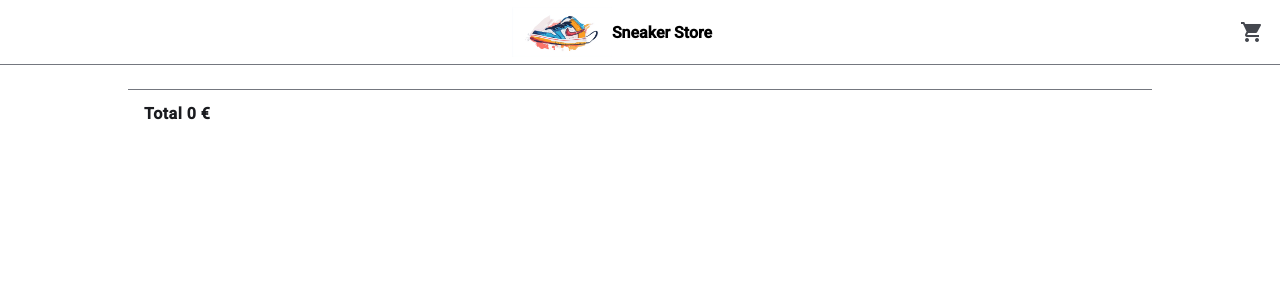
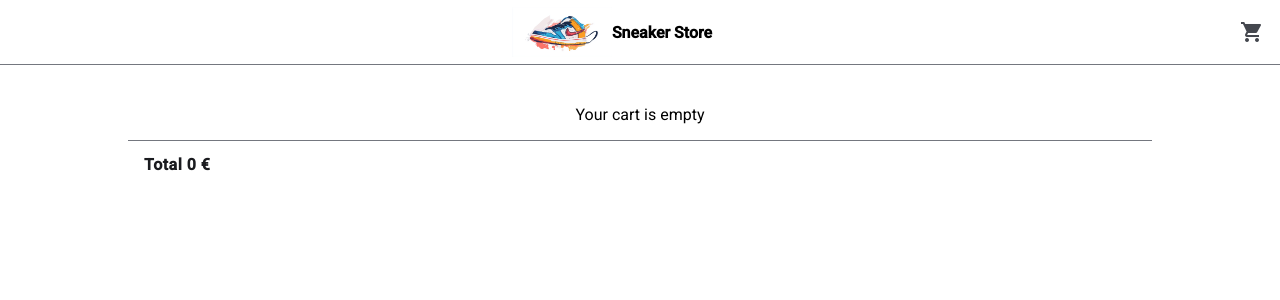
Before and after one commit to MarkusBernhardt/pace-demo-shop, an Angular app: page /cart in a window 1280 px wide. Shown: the top 300 px of the page. Built offline with nearby package versions, Linux system fonts and the light colour scheme.

Commit message:
Cart empty message

```diff
--- a/src/app/pages/cart/cart.component.css
+++ b/src/app/pages/cart/cart.component.css
@@ -1,3 +1,4 @@
 :host {
     width: 100%;
+    height: 100%;
 }
--- a/src/app/pages/cart/cart.component.html
+++ b/src/app/pages/cart/cart.component.html
@@ -1,7 +1,10 @@
 <mat-list>
     <app-product-list-item *ngFor="let product of products$ | async; index as index" [product]="product"
         [index]="index"></app-product-list-item>
-    <mat-divider></mat-divider>
+        <p *ngIf="(products$ | async)?.length == 0 " class="text-center">
+            Your cart is empty
+        </p>
+        <mat-divider></mat-divider>
     <mat-list-item *ngIf="products$ | async as products">
         <span matLine class="fw-bold">Total {{ getTotalPrice() | async }} €</span>
     </mat-list-item>
--- a/src/styles.css
+++ b/src/styles.css
@@ -24,6 +24,7 @@ body { margin: 0; font-family: Roboto, "Helvetica Neue", sans-serif; }
 
 /* typography */
 .fw-bold { font-weight: bold; }
+.text-center { text-align: center; }
 
 /* sizing */
 .w-100 { width: 100%; }
```
